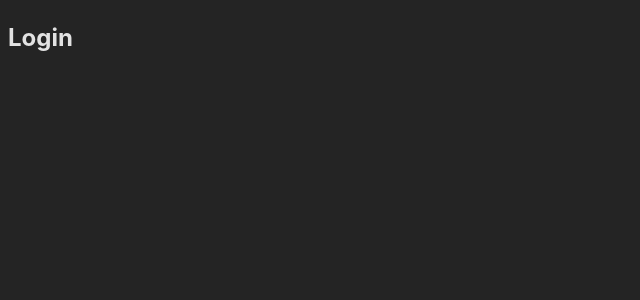
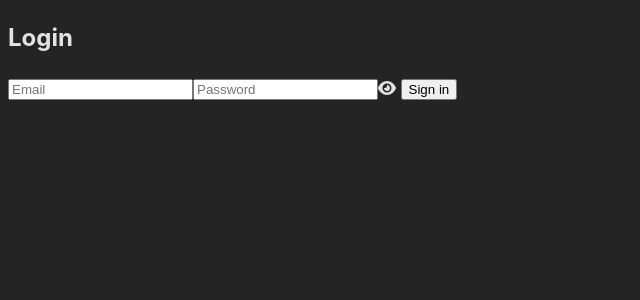
Before and after one commit to selenegabriela/Personal-Finance-Tracker, a React (Vite) app: page /login in a window 1280 px wide. Shown: the top 300 px of the page, without its empty margins (0-640 px from the left). Built offline with nearby package versions, Linux system fonts and the light colour scheme.

Commit message:
Sprint 1: sign up, sign in (auth)

```diff
--- a/src/App.jsx
+++ b/src/App.jsx
@@ -2,6 +2,7 @@ import {BrowserRouter as Router, Routes, Route} from 'react-router-dom'
 import { AuthProvider } from './context/AuthContext'
 import Register from './pages/Register.jsx'
 import Login from './pages/Login.jsx'
+import Dashboard from './pages/Dashboard.jsx'
 
 
 function App() {
@@ -12,6 +13,7 @@ function App() {
         <Routes>
           <Route path="/register" element={<Register/>}/>
           <Route path="/login" element={<Login/>}/>
+          <Route path="/dashboard" element={<Dashboard/>}/>
         </Routes>
       </Router>
     </AuthProvider>
--- /dev/null
+++ b/src/pages/Dashboard.jsx
@@ -0,0 +1,12 @@
+import React from 'react';
+
+function Dashboard() {
+  return (
+    <div>
+      <h2>Dashboard</h2>
+      <p>Bienvenido al resumen de tu finanzas personales.</p>
+    </div>
+  );
+}
+
+export default Dashboard;
--- a/src/pages/Login.jsx
+++ b/src/pages/Login.jsx
@@ -1,13 +1,65 @@
-import { useState } from "react"
+import { useState, useContext } from "react"
+import { userLogin } from "../services/auth"
+import { useNavigate } from "react-router-dom"
+import { AuthContext } from "../context/AuthContext"
+import { FontAwesomeIcon } from '@fortawesome/react-fontawesome';
+import { faEye, faEyeSlash } from "@fortawesome/free-solid-svg-icons";
+
 
 const Login = () => {
+    const navigate = useNavigate()
+    const {login} = useContext(AuthContext)
     const [email, setEmail] = useState('')
+    const [passwordVisible, setPasswordVisible] = useState(false);
     const [password, setPassword] = useState('')
+    const [error, setError] = useState(''); // State to handle errors
+
+
+    const handleSubmit = async (e) => {
+        e.preventDefault();
+
+        try {
+            const data = await userLogin(email, password);
+            if (data.token) {
+                login(data.token); // Autenticar al usuario
+                navigate('/dashboard'); // Redirigir al usuario
+            } else {
+                console.error('No token received:', data);
+            }
+        } catch (error) {
+            console.error('Login error:', error); // Capturar y mostrar el error
+            setError(error.message); // Mostrar el mensaje de error en el frontend
+        }
+    };
+
 
     return(
         <div>
             <h2>Login</h2>
-            <form></form>
+            <form onSubmit={e => handleSubmit(e)}>
+                <input
+                type="email"
+                placeholder="Email"
+                value={email}
+                onChange={e => setEmail(e.target.value)}
+                />
+                <input
+                type={passwordVisible ? "text" : "password"}
+                placeholder="Password"
+                value={password}
+                onChange={e => setPassword(e.target.value)}
+                />
+                <span
+                    onMouseDown={() => setPasswordVisible(true)}
+                    onMouseUp={() => setPasswordVisible(false)}
+                    onMouseLeave={() => setPasswordVisible(false)} // Para manejar cuando el mouse sale del ícono
+                    className="password-input__icon"
+                >
+                <FontAwesomeIcon icon={passwordVisible ? faEyeSlash : faEye} />
+                </span>
+                {error && <p style={{ color: 'red' }}>{error}</p>} {/* Display error if any */}
+                <button type="submit">Sign in</button>
+            </form>
         </div>
     )
 
--- a/src/services/auth.jsx
+++ b/src/services/auth.jsx
@@ -1,9 +1,43 @@
 export const registerUser = async(name, email, password) => {
-    const response = await fetch('http://localhost:5000/api/register',{
-        method: 'POST',
-        headers: {'Content-Type': 'application/json'},
-        body: JSON.stringify({ name, email, password }),
-    })
-    .then(response => response.json())
-    return response
+    try {
+        const response = await fetch('http://localhost:5000/api/register', {
+          method: 'POST',
+          headers: {'Content-Type': 'application/json'},
+          body: JSON.stringify({ name, email, password }),
+        });
+
+    if (!response.ok) {
+        const errorData = await response.json(); // Intenta obtener los detalles del error
+        throw new Error(errorData.message || 'Login failed');
+    }
+
+    const data = await response.json();
+    return data;
+    } catch (error)
+    {
+        console.error('Error al registrar usuario:', error);
+        // Aquí puedes manejar el error de forma más específica, por ejemplo, mostrar un mensaje al usuario
+        throw error; // Re-lanzamos el error para que pueda ser capturado en niveles superiores
+    }
 }
+
+export const userLogin = async (email, password) => {
+    try {
+        const response = await fetch('http://localhost:5000/api/login', {
+            method: 'POST',
+            headers: { 'Content-Type': 'application/json' },
+            body: JSON.stringify({ email, password }),
+        });
+
+        if (!response.ok) {
+            const errorData = await response.json();
+            throw new Error(errorData.message || 'Login failed');
+        }
+
+        const data = await response.json();
+        return data;
+    } catch (error) {
+        console.error('Error in userLogin:', error.message);
+        throw error;
+    }
+};
```
